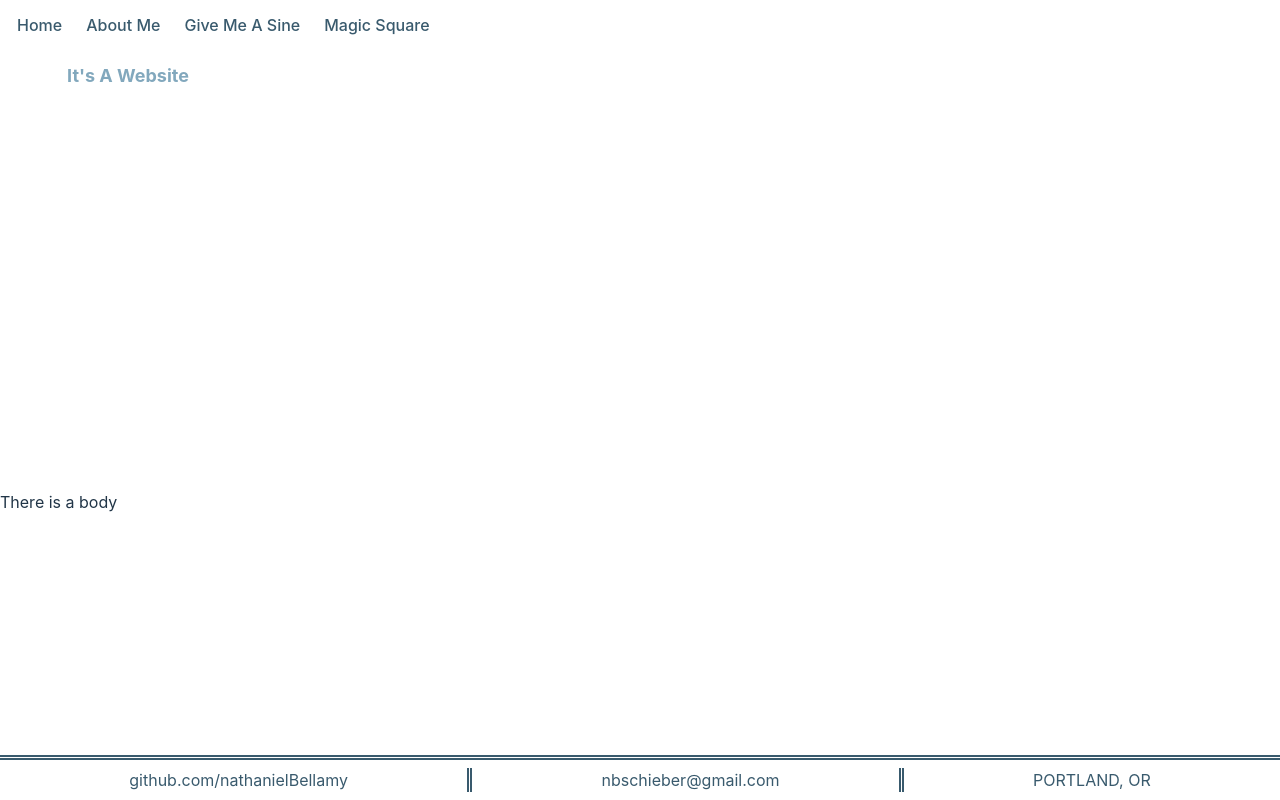
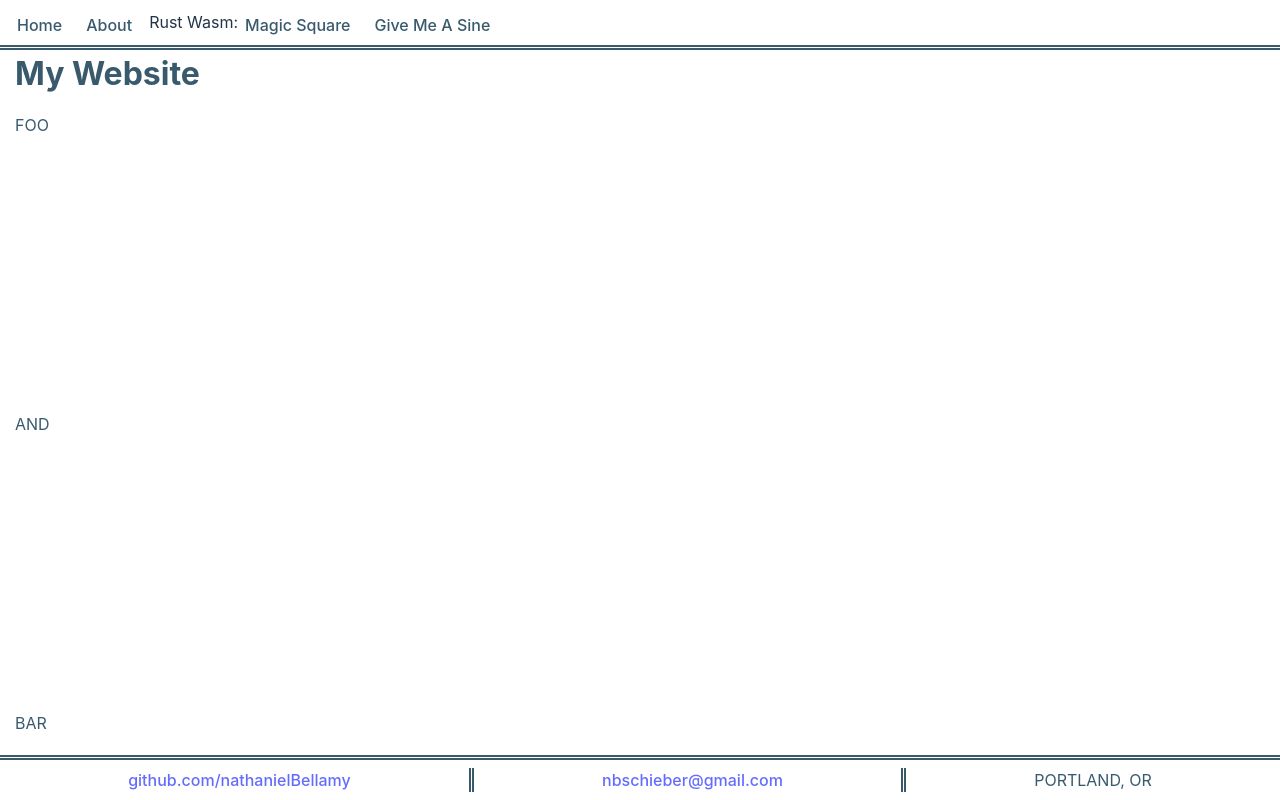
Before and after one commit to nathanielBellamy/my_website, a Svelte app: page / in a window 1280 px wide. Built offline with nearby package versions, Linux system fonts and the light colour scheme.

Commit message:
control styling

```diff
--- a/src/App.svelte
+++ b/src/App.svelte
@@ -7,8 +7,8 @@
     '/': wrap({
       asyncComponent: () => import('./Home.svelte')
     }),
-    '/about_me': wrap({
-      asyncComponent: () => import('./lib/AboutMe.svelte')
+    '/about': wrap({
+      asyncComponent: () => import('./lib/About.svelte')
     }),
     '/give_me_a_sine': wrap({
       asyncComponent: () => import('./lib/GiveMeASine.svelte')
@@ -23,15 +23,19 @@
   <Link href="/"
         className="nav_link"
         title="Home"/>
-  <Link href="/about_me"
+  <Link href="/about"
         className="nav_link"
-        title="About Me" />
+        title="About" />
+  <div>
+    Rust Wasm:
+  </div>
+  <Link href="/magic_square"
+        className="nav_link"
+        title="Magic Square"/>
   <Link href="/give_me_a_sine"
         className="nav_link"
         title="Give Me A Sine"/>
-  <Link href="/magic_square"
-        className="nav_link"
-        title="Magic Square"/>
+
 </nav>
 
 <main class="rounded-md flex flex-col justify-start">
@@ -40,10 +44,14 @@
 
 <footer>
   <div>
-    github.com/nathanielBellamy
+    <a href="https://github.com/nathanielBellamy">
+      github.com/nathanielBellamy
+    </a>
   </div>
   <div>
-    nbschieber@gmail.com
+    <a href="mailto:nbschieber@gmail.com">
+      nbschieber@gmail.com
+    </a>
   </div>
   <div>
     PORTLAND, OR
@@ -53,8 +61,6 @@
 <style lang="sass">
   @use "./styles/color"
 
-
-
   .nav_link
     flex-grow: 1
     min-width: 150px
--- a/src/Home.svelte
+++ b/src/Home.svelte
@@ -2,19 +2,41 @@
   import MagicBanner from "./lib/MagicBanner.svelte"
 </script>
 
-<header class="main_header grid grid-cols-10">
-  <div class="title p-3 text-lg font-bold col-span-2">
-    It's A Website
+<header class="home_header flex items-center">
+  <div class="title">
+    My Website
   </div>
 </header>
 
 <body>
-  There is a body
+  <div class="text_lines flex flex-col justify-between items-stretch">
+    <p>
+      FOO
+    </p>
+    <p>
+      AND
+    </p>
+    <p>
+      BAR
+    </p>
+  </div>
 </body>
 
 <style lang="sass">
   @use "./styles/color"
+  @use "./styles/text"
+
+  .home_header
+    padding: 0 15px 0 15px
+
+  .text_lines
+    color: color.$blue-7
+    text-align: left
+    padding: 15px
+    height: 100%
 
   .title
-    color: color.$blue-4
+    color: color.$blue-7
+    font-size: text.$fs-l
+    font-weight: text.$fw-m
 </style>
--- a/src/MagicSquare/Container.svelte
+++ b/src/MagicSquare/Container.svelte
@@ -47,4 +47,5 @@
   .magic_square_container
     height: 100%
     width: 100%
+    overflow: hidden
 </style>
--- a/src/MagicSquare/ControlModule.svelte
+++ b/src/MagicSquare/ControlModule.svelte
@@ -23,10 +23,11 @@
     margin: 2px 0 2px 0
     align-items: stretch
     border-radius: 5px
-    height: 100%
+    height: 98%
     min-width: 226px
+    min-height: 480px
     &_slot
-      height: 100%
+      height: 98%
 
       &_container
         flex-grow: 1
--- a/src/MagicSquare/ControlModules/Color.svelte
+++ b/src/MagicSquare/ControlModules/Color.svelte
@@ -7,11 +7,11 @@
 
   const storageKey = 'magic_square_storage'
   const colorPickerOptions = {
-    width: 130,
-    height: 120,
+    width: 110,
+    height: 90,
     borderWidth: 2,
     borderColor: "#EFF0E9", // white in styles/color.sass
-    layoutDirection: 'vertical'
+    layoutDirection: 'horizontal'
   }
 
   interface Color {
@@ -250,14 +250,15 @@
 
   .color_container
     height: 100%
+    overflow: hidden
+    padding: 10px 0 10px 0
 
   .curr_picker
     position: relative
     &_id
-      height: 100%
-      width: 100%
       position: absolute
-      margin-top: 26px
+      margin-top: 20px
+      margin-right: 40px
       z-index: 100
       font-weight: text.$fw-m
       font-size: text.$fs-xl
--- a/src/MagicSquare/ControlModules/Rotation.svelte
+++ b/src/MagicSquare/ControlModules/Rotation.svelte
@@ -162,7 +162,7 @@
   }
 </script>
 
-<div class="rotation_container">
+<div class="rotation_container flex flex-col justify-around items-stretch">
   {#each freedoms as freedom}
     <div class="freedom_group flex gap-2">
       <div class="freedom_group_title">
@@ -194,10 +194,12 @@
   @use "../../styles/color"
   @use "../../styles/text"
 
-  .hidden_input
-    display: none
-
-  .rotation_input
+  .rotation
+    &_container
+      width: 100%
+      padding: 5px 15px 5px 5px
+      overflow: hidden
+    &_input
       width: 100%
       &_label
         font-weight: text.$fw-l
@@ -218,6 +220,8 @@
       color: color.$blue-7
 
     &_body
+      width: 90%
+      margin: 0 0 0 5%
       border-top: 5px double color.$blue-7
       border-radius: 10px
       flex-grow: 1
--- a/src/MagicSquare/ControlRack.svelte
+++ b/src/MagicSquare/ControlRack.svelte
@@ -28,12 +28,14 @@
 </script>
 
 <div id="magic_square_control_rack"
-     class="magic_square_control_rack flex flex-row-reverse justify-between flex-wrap-reverse">
-  <ControlModule title="MODS">
-    <Select modules={modules}
-            bind:curr_mod_left={curr_mod_left}
-            bind:curr_mod_right={curr_mod_right}/>
-  </ControlModule>
+     class="magic_square_control_rack flex flex-row-reverse justify-between">
+  <div class="mod_select">
+    <ControlModule title="MODS">
+      <Select modules={modules}
+              bind:curr_mod_left={curr_mod_left}
+              bind:curr_mod_right={curr_mod_right}/>
+    </ControlModule>
+  </div>
   <div class="left_right_slots grid grid-cols-2 gap-2">
     <div class="left_slot">
       {#if curr_mod_left == 'color'}
@@ -104,17 +106,20 @@
 
   .magic_square_control_rack
     flex-grow: 1
-    overflow-y: scroll
     padding: 5px 40px 5px 40px
     height: 100%
-    border: 10px double color.$blue-7
     border-radius: 5px
     background: color.$black-blue-grad
+    min-height: 500px
+
+  .mod_select
+    height: calc(100% - 10px)
+    overflow: hidden
 
   .left_right_slots
+    height: calc(100% - 10px)
     grid-template-areas: "left_slot right_slot"
     grid-template-columns: 45% 45%
-    height: 100%
     min-width: 500px
     flex-grow: 1
 
@@ -127,6 +132,4 @@
     min-width: 200px
     grid-area: right_slot
     overflow: hidden
-
-
 </style>
--- a/src/MagicSquare/Main.svelte
+++ b/src/MagicSquare/Main.svelte
@@ -62,5 +62,4 @@
   .control
     flex-grow: 1
     height: 100%
-
 </style>
--- a/src/app.css
+++ b/src/app.css
@@ -27,13 +27,7 @@ a:hover {
   color: #535bf2;
 }
 
-body {
-  margin: 0;
-  display: flex;
-  place-items: center;
-  min-width: 320px;
-  min-height: 100vh;
-}
+
 
 h1 {
   font-size: 3.2em;
@@ -82,37 +76,30 @@ button:focus-visible {
 }
 
 /***** Chrome, Safari, Opera and Edge Chromium styles *****/
+input[type="range"] {
+  border-radius: 10px;
+}
+
 /* slider track */
 input[type="range"]::-webkit-slider-runnable-track {
-  background: linear-gradient(90deg, #9DBFCB, #395A6D);
+  background: linear-gradient(270deg, #395A6D, #223642, #223642, #395A6D);
 }
 
 /******** Firefox styles ********/
 /* slider track */
 input[type="range"]::-moz-range-track {
-  background: linear-gradient(90deg, #9DBFCB, #395A6D);
+  background: linear-gradient(270deg, #395A6D, #223642, #223642, #395A6D);
 }
-
 
 /* slider thumb */
 input[type="range"]::-webkit-slider-thumb {
-  background: linear-gradient(90deg, #9DBFCB, #395A6D);
+  background: linear-gradient(270deg, #395A6D, #223642, #395A6D);
 }
-
-input[type="range"]:focus::-webkit-slider-thumb {
-  background: linear-gradient(180deg, #9DBFCB, #395A6D);
-}
-
 
 /* slider thumb */
 input[type="range"]::-moz-range-thumb {
-  background: linear-gradient(90deg, #9DBFCB, #395A6D);
+  background: linear-gradient(270deg, #395A6D, #223642, #395A6D);
 }
-
-input[type="range"]:focus::-moz-range-thumb {
-  background: linear-gradient(180deg, #9DBFCB, #395A6D);
-}
-
 
 nav {
   position: fixed;
@@ -123,15 +110,7 @@ nav {
   min-height: 50px;
   max-height: 50px;
   display: flex;
-}
-
-main {
-  position: fixed;
-  left: 0;
-  top: 50px;
-  width: 100vw;
-  height: calc(100vh - 100px);
-  overflow: hidden;
+  border-bottom: 5px double #395A6D;
 }
 
 nav a {
@@ -144,7 +123,31 @@ nav a:hover {
   text-decoration: underline;
 }
 
-footer {
+main {
+  position: fixed;
+  left: 0;
+  top: 50px;
+  width: 100vw;
+  height: calc(100vh - 100px);
+  overflow: hidden;
+  display: flex;
+  flex-direction: column;
+  align-items: stretch;
+}
+
+body {
+  margin: 0;
+  display: flex;
+  place-items: center;
+  min-width: 320px;
+  flex-grow: 1;
+  display: flex;
+  flex-direction: column;
+  justify-content: flex-start;
+  align-items: stretch;
+}
+
+footer { /*global*/
   position: fixed;
   left: 0;
   bottom: 0;
@@ -170,7 +173,7 @@ footer div:not(:last-child) {
   border-right: 5px double #395A6D;
 }
 
-header {
+header {  /*impl per component*/
   width: 100%;
   color: #395A6D;
 }
--- a/src/lib/AboutMe.svelte
+++ b/src/lib/About.svelte
@@ -17,7 +17,7 @@
   let personal_projects: PersonalProject[] = [
     {
       title: 'my_website (this)',
-      description: 'Svelte, Typescript, Rust, WebAssembly, WebGL, Sass, Tailwind, Vite',
+      description: 'Rust, WebAssembly, WebGL, Svelte, Typescript, Sass, Tailwind, Vite',
       href: 'https://github.com/nathanielBellamy/my_website',
       program: EmbeddedProgram.none
     },
--- a/src/lib/GiveMeASine.svelte
+++ b/src/lib/GiveMeASine.svelte
@@ -83,6 +83,7 @@
   ]
 </script>
 
+<body>
   <div class="give_me_a_sine grid grid-rows-10 md:grid-cols-4">
     <div class="give_me_a_sine_form_container row-span-4 device_form">
       <div id="give_me_a_sine_form"
@@ -110,6 +111,7 @@
     <div id="give_me_a_sine_output"
          class="give_me_a_sine_output device_graph_font row-span-8 md:col-span-3"/>
   </div>
+</body>
 
 <style lang="sass">
   @use "./../styles/color"
```
Lines whose indentation alone changed are shown as unchanged.
